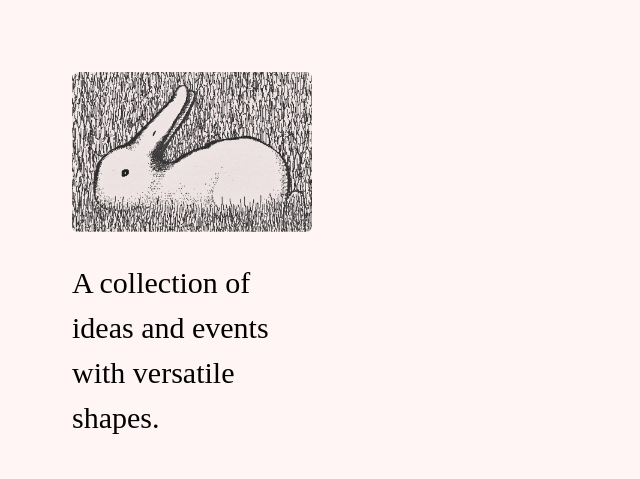
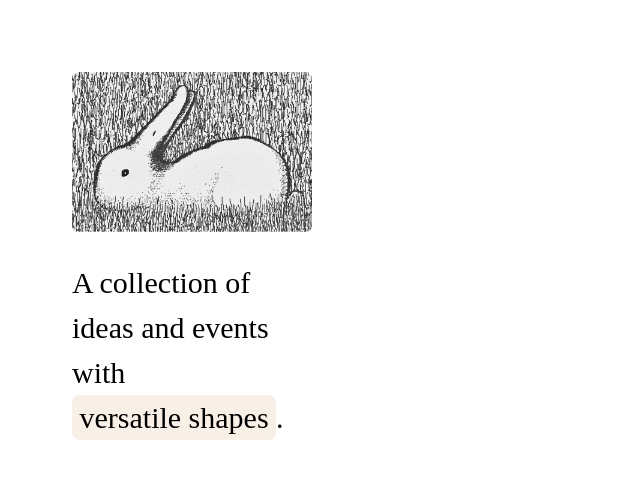
Before and after one commit to dave-regan/familiar.energy, a Jekyll site: the page built from index.markdown, in a window 1280 px wide. Shown: the top 479 px of the page, without its empty margins (0-640 px from the left). Built offline with Jekyll 4.4.1, drawn with Linux system fonts in a browser that asks for light colours; some web fonts are replaced.

Commit message:
Nicer hover states

```diff
--- a/_includes/head.html
+++ b/_includes/head.html
@@ -4,8 +4,9 @@
 <meta name="viewport" content="width=device-width, initial-scale=1">
 <style>
   :root {
-      --text-colour: black;
-      --bg-colour: #FFF5F5;
+      --text-colour:      black;
+      --bg-colour:        white;
+      --highlight-colour: #F8F0E7;
   }
 
   @font-face {
@@ -40,13 +41,21 @@
     font-weight: 300;
     margin: 0;
   }
+  #header a {
+    display: inline-block;
+    padding: 0 .25em;
+    border-radius: .25em;
+    background-color: var(--highlight-colour);
+  }
   .entry {
     display: flex;
     flex-direction: row;
     gap: 1em;
-    margin-bottom: 1.5em;
   }
   dl {
+    display: flex;
+    flex-direction: column;
+    gap: 1.5em;
     padding: 1.5em;
     margin: 0;
   }
@@ -56,16 +65,18 @@
   }
   .title {
     overflow: hidden;
-    text-overflow: ellipsis;
+    text-overflow: "ellipsis";
   }
   .date {
-    font-size: .8em;
+    font-family: monospace;
+    text-transform: uppercase;
+    font-size: .75em;
     opacity: .5;
   }
   dd {
     display: flex;
     flex-direction: column;
-    gap: .1em;
+    gap: .25em;
     margin: 0;
   }
   a:link, a:visited {
@@ -88,12 +99,36 @@
       max-width: 30%;
     }
     dl {
-      padding: 3em;
+      padding: 2em;
       max-width: 50em;
     }
     .entry {
       gap: .5em;
     }
+    .wikipediaLink {
+      display: block;
+      position: relative;
+      padding: 1em;
+    }
+    .wikipediaLink:before {
+      content: "";
+      display: block;
+      position: absolute;
+      background-color: var(--highlight-colour);
+      border-radius: .75em;
+      opacity: 0;
+      transform: scale(0.95);
+      top: 0;
+      left: 0;
+      bottom: 0;
+      right: 0;
+      z-index: -1;
+      transition: all 0.3s ease;
+    }
+    .wikipediaLink:hover:before {
+      opacity: 1;
+      transform: scale(1);
+    }
   }
 </style>
 </head>
--- a/_layouts/home.html
+++ b/_layouts/home.html
@@ -15,7 +15,7 @@
       </dt>
       <dd>
         <div class="extract">{{ entry[1].extract | truncate: 199, '...' }}</div>
-        <div class="date">Added on {{ entry[1].created | date: "%e %b %Y, %I:%M%P" }}</div>
+        <div class="date">{{ entry[1].created | date: "%e %b %Y, %I:%M%P" }}</div>
       </dd>
     </div>
   </a>
```
